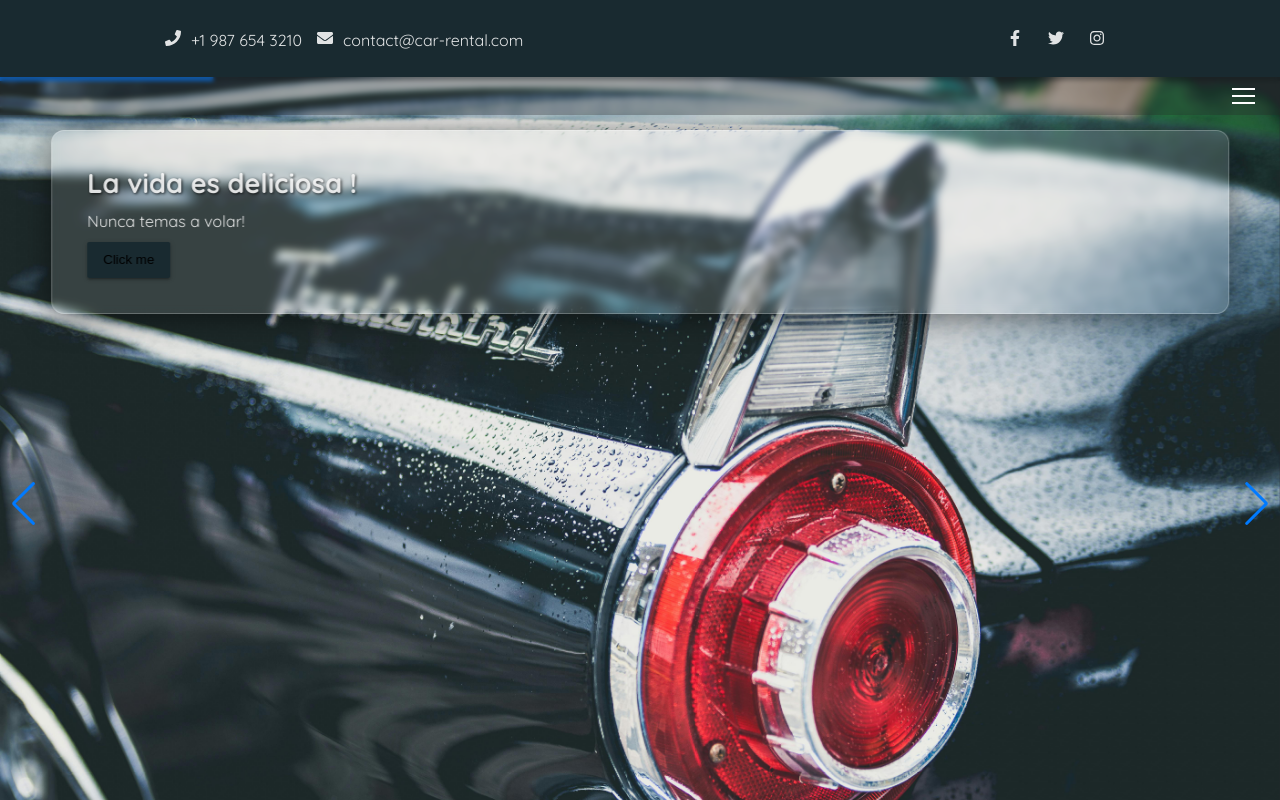
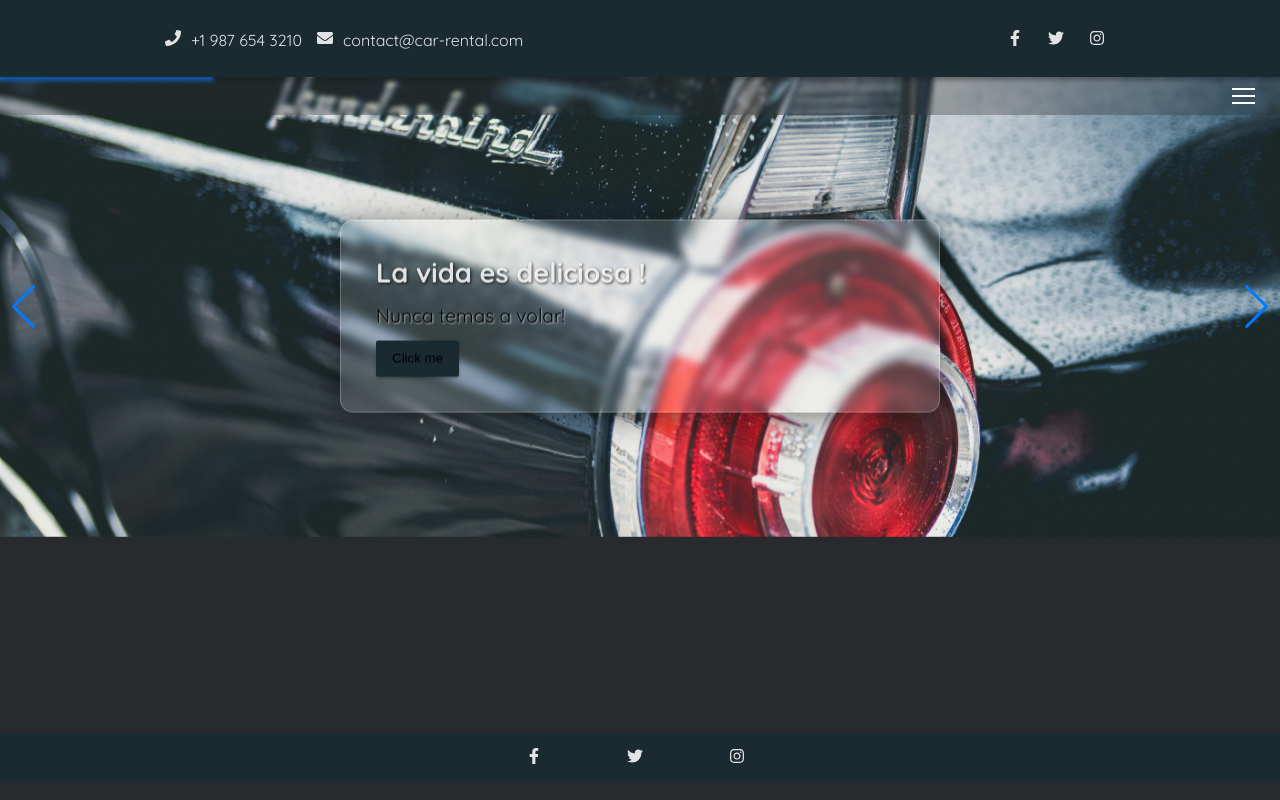
Before and after one commit to lostmart/car-rental-front, a React (Vite) app: page / in a window 1280 px wide. Shown: the top 800 px of the page. Built offline with nearby package versions, Linux system fonts and the light colour scheme.

Commit message:
paragraph styles

```diff
--- a/src/components/CarrouselComp.module.css
+++ b/src/components/CarrouselComp.module.css
@@ -1,5 +1,7 @@
 .mySwiper img {
 	width: 100%;
+	max-height: 460px;
+	object-fit: cover;
 }
 
 .mySwiper .swiperSlide {
@@ -13,12 +15,13 @@
 .mySwiper figcaption {
 	position: absolute;
 	padding: 35px;
-	top: 3.3em;
+	top: 52%;
 	left: 50%;
-	transform: translateX(-50%);
+	transform: translate(-50%, -50%);
 	background: rgba(255, 255, 255, 0.12);
 	border-radius: 13px;
 	width: 92%;
+	max-width: 600px;
 	box-shadow: 0 4px 30px rgb(0 0 0 / 50%);
 	backdrop-filter: blur(4px);
 	-webkit-backdrop-filter: blur(5px);
@@ -33,6 +36,9 @@
 .mySwiper p {
 	margin-top: 0.7em;
 	margin-bottom: 0.7em;
+	text-shadow: 1px 1px 2px #e9e9e9c2;
+	color: black;
+	font-size: 1.2em;
 }
 
 .mySwiper button {
--- a/src/css/navBar.css
+++ b/src/css/navBar.css
@@ -65,7 +65,12 @@
 }
 
 .navbar span {
-	transition: transform 350ms ease-in-out, width 280ms ease-in-out;
+	transition: transform 350ms ease-in-out, width 280ms ease-in-out,
+		background-color 350ms;
+}
+
+.navbar .active-button span {
+	background-color: #192a30;
 }
 
 .navbar .active-button span:first-child {
```
